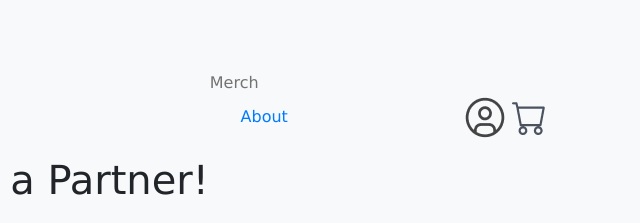
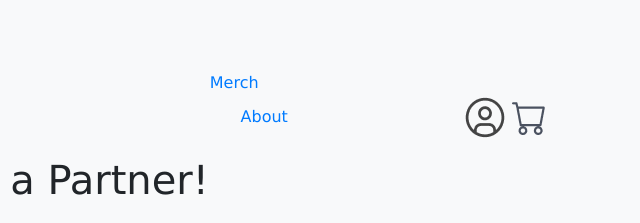
Before and after one commit to Elizabeth0307/wholesalegroundsandhounds, a plain HTML site: page index.html in a window 1280 px wide. Shown: the top 223 px of the page, 418-1058 px from the left. Drawn offline with nearby package versions, Linux system fonts and the light colour scheme.

Commit message:
link nav

```diff
--- a/index.html
+++ b/index.html
@@ -23,7 +23,7 @@
       <img src="images/logo.png">
       <ul>
         <li><a href="https://t-woollard.github.io/Group_Project_3.1/">Coffee</a></li>
-        <li>Merch</li>
+        <li><a href="/">Merch</a></li>
         <li><a href="https://elizabeth0307.github.io/wholesalegroundsandhounds/">Wholesale</a></li>
         <li><a href="https://pamelagarciaa.github.io/aboutus/">About</a></li>
         <img src="images/profile.png">
```
